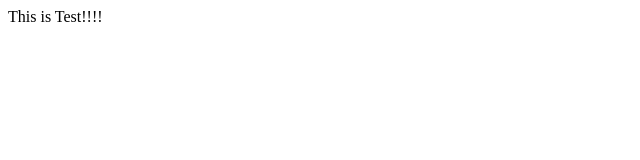
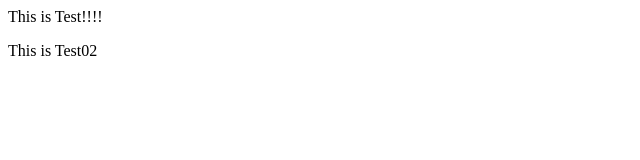
Before and after one commit to SiHengTech01/TestWeb01, a plain HTML site: page index.html in a window 1280 px wide. Shown: the full height of the page, 0-640 px from the left. Drawn offline with Linux system fonts and the light colour scheme.

Commit message:
Update index.html

```diff
--- a/index.html
+++ b/index.html
@@ -1 +1,2 @@
 This is Test!!!!
+<p>This is Test02</p>
```
